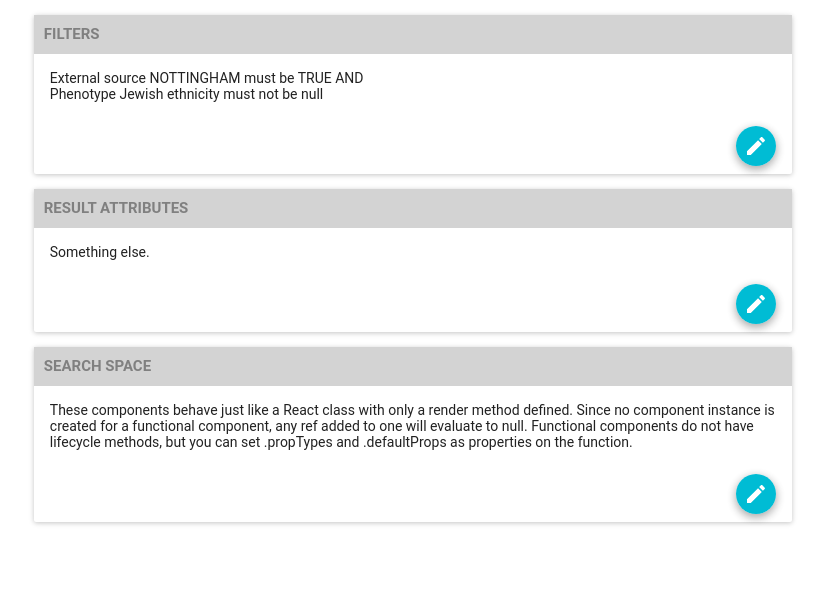
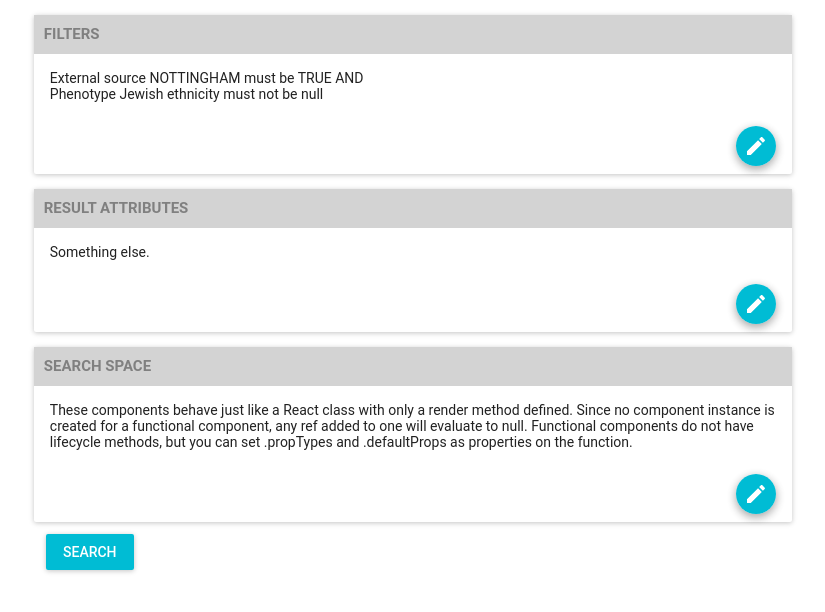
Before and after one commit to dlrice/phenodb-query-builder-component, a React (Create React App) app: page / in a window 1280 px wide. Shown: the top 612 px of the page, without its empty margins (227-1052 px from the left). Built offline with nearby package versions, Linux system fonts and the light colour scheme; what react-tap-event-plugin would draw is missing.

Commit message:
Adding search button.

```diff
--- a/src/components/Main.js
+++ b/src/components/Main.js
@@ -1,5 +1,6 @@
 import React, { Component } from 'react'
 import Section from './Section'
+import RaisedButton from 'material-ui/RaisedButton'
 
 
 // import './App.css'
@@ -7,9 +8,22 @@ import Section from './Section'
 
 class Main extends Component {
 
+  getStyle() {
+    return {
+      main: {
+        paddingLeft: '20%',
+        paddingRight: '20%',
+      },
+      searchButton: {
+        margin: 12,
+      }
+    }
+  }
+
   render() {
+    const style = this.getStyle()
     return (
-      <div>
+      <div style={style.main}>
         <Section
           title="FILTERS"
           onEditClicked={() => console.log('clicked!')}
@@ -29,6 +43,7 @@ class Main extends Component {
         >
           These components behave just like a React class with only a render method defined. Since no component instance is created for a functional component, any ref added to one will evaluate to null. Functional components do not have lifecycle methods, but you can set .propTypes and .defaultProps as properties on the function.
         </Section>
+        <RaisedButton label="SEARCH" primary={true} style={style.searchButton} />
       </div>
     )
   }
--- a/src/components/Section.js
+++ b/src/components/Section.js
@@ -19,8 +19,6 @@ const Section = (props) => {
       textAlign: 'right',
     },
     card: {
-      marginLeft: '20%',
-      marginRight: '20%',
       marginTop: 15,
     },
   }
```
